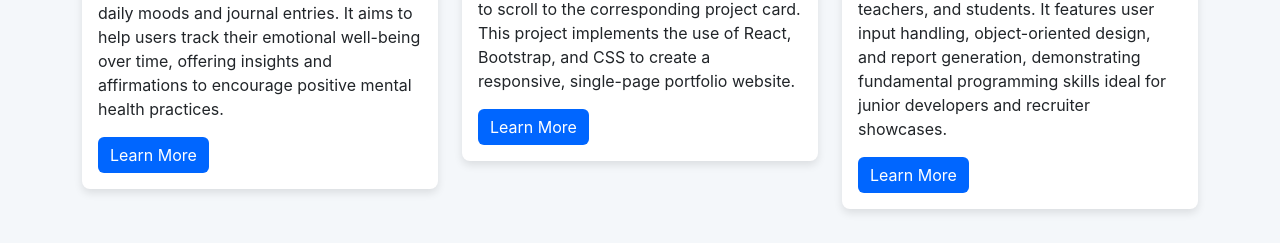
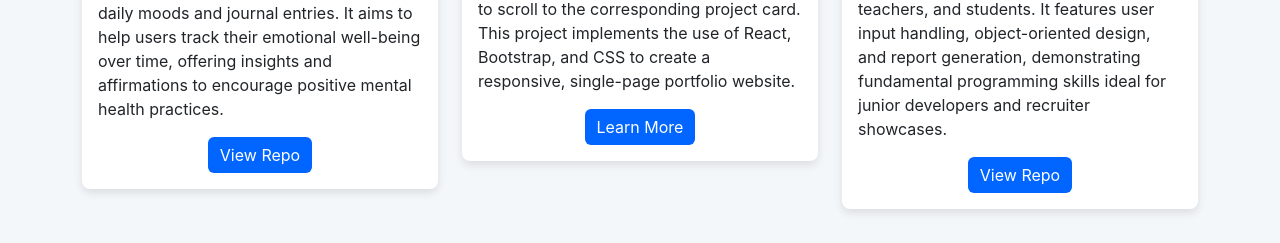
Before and after one commit to Arcarius41/my-vibrant-website, a React (Create React App) app: page / in a window 1280 px wide. Shown: the part 867-1110 px from the top of the page. Built offline with nearby package versions, Linux system fonts and the light colour scheme.

Commit message:
traded out an image, added content and formatting

```diff
--- a/src/App.js
+++ b/src/App.js
@@ -1,16 +1,16 @@
-import React, { useState } from 'react';
-import './App.css';
-import Navbar from './Navbar';
-import Footer from './Footer';
-import Contact from './Contact';
-import { BrowserRouter as Router, Route, Routes } from 'react-router-dom';
-import 'bootstrap/dist/css/bootstrap.min.css';
+import React, { useState } from "react";
+import "./App.css";
+import Navbar from "./Navbar";
+import Footer from "./Footer";
+import Contact from "./Contact";
+import { BrowserRouter as Router, Route, Routes } from "react-router-dom";
+import "bootstrap/dist/css/bootstrap.min.css";
 
 function App() {
-  const [theme, setTheme] = useState('light');
+  const [theme, setTheme] = useState("light");
 
   const toggleTheme = () => {
-    setTheme(theme === 'light' ? 'dark' : 'light');
+    setTheme(theme === "light" ? "dark" : "light");
   };
 
   return (
@@ -18,7 +18,9 @@ function App() {
       <div className={`app ${theme}`}>
         <Navbar theme={theme} toggleTheme={toggleTheme} />
         <Routes>
-          <Route path="/" element={
+          <Route
+            path="/"
+            element={
               <>
                 <div className="hero-section">
                   <div className="hero-text">
@@ -27,43 +29,97 @@ function App() {
                   </div>
                 </div>
                 <div className="container py-5">
-                <h2 className="text-center project-heading">Some of My Projects</h2> {/* Added class project-heading */}
+                  <h2 className="text-center project-heading">
+                    Some of My Projects
+                  </h2>{" "}
+                  {/* Added class project-heading */}
                   <div className="row">
                     <div className="col-md-4">
                       <div className="card">
-                      <img src="https://i.ibb.co/xGRjXbF/Screenshot-2024-03-20-175938.png" className="card-img-top" alt="Service 1" />
+                        <img
+                          src="https://i.ibb.co/ws9dY0B/Screenshot-2024-06-15-serinityscribe-home-page.png"
+                          className="card-img-top"
+                          alt="Service 1"
+                        />
                         <div className="card-body">
-                        <h5 className="card-title">Journaling App - Serenity Scribe</h5>
+                          <h5 className="card-title">
+                            Journaling App - Serenity Scribe
+                          </h5>
                           <h6 className="card-title">Full-Stack</h6>
-                        <p className="card-text">Platform that allows users to record their daily moods and journal entries. It aims to help users track their emotional well-being over time, offering insights and affirmations to encourage positive mental health practices.</p>
-                        <a href="#" className="btn btn-primary">Learn More</a>
+                          <p className="card-text">
+                            Platform that allows users to record their daily
+                            moods and journal entries. It aims to help users
+                            track their emotional well-being over time, offering
+                            insights and affirmations to encourage positive
+                            mental health practices.
+                          </p>
+                          <div className="d-flex justify-content-center">
+                            <a href="https://github.com/Arcarius41/Albert_Derek_Scott-Mood-Journal" className="btn btn-primary">
+                            View Repo
+                            </a>
+                          </div>
+
                         </div>
                       </div>
                     </div>
                     <div className="col-md-4">
                       <div className="card">
-                      <img src="https://i.ibb.co/GvVmbb9/Here-Is-Looking-At-U.jpg" className="card-img-top" alt="Service 2" />
+                        <img
+                          src="https://i.ibb.co/GvVmbb9/Here-Is-Looking-At-U.jpg"
+                          className="card-img-top"
+                          alt="Service 2"
+                        />
                         <div className="card-body">
                           <h5 className="card-title">Portfolio Website</h5>
-                        <p className="card-text">You are looking at the project in action. Click on the buttons in the navigation bar to scroll to the corresponding project card. This project implements the use of React, Bootstrap, and CSS to create a responsive, single-page portfolio website.</p>
-                        <a href="#" className="btn btn-primary">Learn More</a>
+                          <p className="card-text">
+                            You are looking at the project in action. Click on
+                            the buttons in the navigation bar to scroll to the
+                            corresponding project card. This project implements
+                            the use of React, Bootstrap, and CSS to create a
+                            responsive, single-page portfolio website.
+                          </p>
+                          <div className="d-flex justify-content-center">
+                            <a href="#" className="btn btn-primary">
+                            Learn More
+                            </a>
+                          </div>
+
                         </div>
                       </div>
                     </div>
                     <div className="col-md-4">
                       <div className="card">
-                      <img src="https://i.ibb.co/DWCKcs5/Screenshot-2024-05-17-205930.png" className="card-img-top" alt="Service 3" />
+                        <img
+                          src="https://i.ibb.co/DWCKcs5/Screenshot-2024-05-17-205930.png"
+                          className="card-img-top"
+                          alt="Service 3"
+                        />
                         <div className="card-body">
                           <h5 className="card-title">Java Application</h5>
-                        <p className="card-text">The School Management System is a Java application for managing classrooms, teachers, and students. It features user input handling, object-oriented design, and report generation, demonstrating fundamental programming skills ideal for junior developers and recruiter showcases.</p>
-                        <a href="#" className="btn btn-primary">Learn More</a>
+                          <p className="card-text">
+                            The School Management System is a Java application
+                            for managing classrooms, teachers, and students. It
+                            features user input handling, object-oriented
+                            design, and report generation, demonstrating
+                            fundamental programming skills ideal for junior
+                            developers and recruiter showcases.
+                          </p>
+                          <div className="d-flex justify-content-center">
+                            <a
+                              href="https://github.com/Arcarius41/Scotts-Java-School-Management-System"
+                              className="btn btn-primary"
+                            >
+                              View Repo
+                            </a>
+                          </div>
                         </div>
                       </div>
                     </div>
                   </div>
                 </div>
               </>
-          } />
+            }
+          />
           <Route path="/contact" element={<Contact />} />
         </Routes>
         <Footer />
```
Lines whose indentation alone changed are shown as unchanged.
